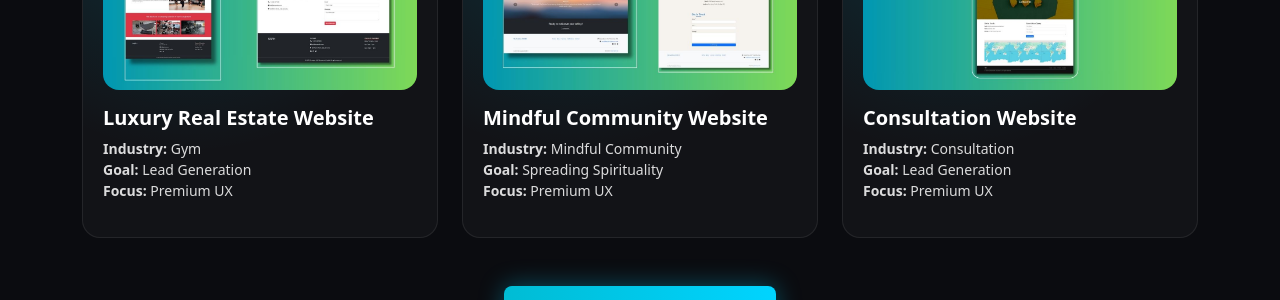
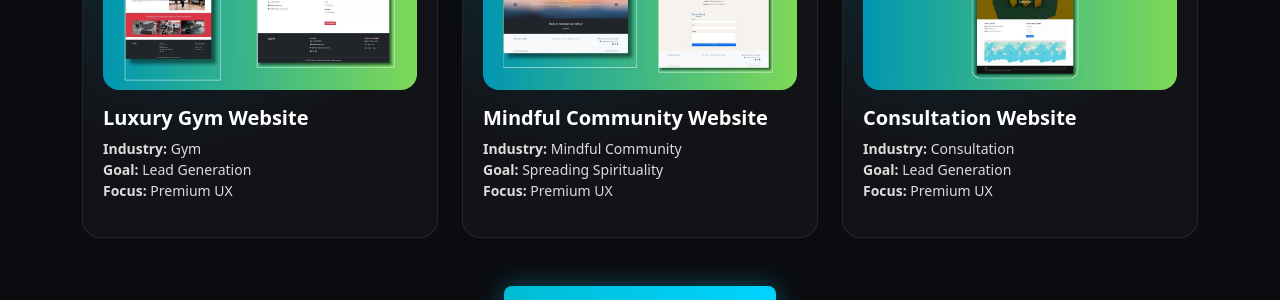
Before and after one commit to Iambiswajit-C/digitalsparkhq, a Jekyll site: the page built from services/web-design/index.md, in a window 1280 px wide and 900 px high, scrolled down 2247 px. Shown: the part 156-456 px from the top of the window. Built offline with Jekyll 4.4.1, drawn with Linux system fonts in a browser that asks for light colours.

Commit message:
Update project title from 'Real Estate' to 'Gym'

```diff
--- a/services/web-design/index.md
+++ b/services/web-design/index.md
@@ -187,7 +187,7 @@ breadcrumb:
      data-bs-target="#portfolioModal"
      data-img="{{ '/assets/images/web-design-project1.jpg' | relative_url }}">
 
-      <h5 class="fw-bold">Luxury Real Estate Website</h5>
+      <h5 class="fw-bold">Luxury Gym Website</h5>
 
       <p class="text-white-75 small">
         <b>Industry:</b> Gym <br>
```
